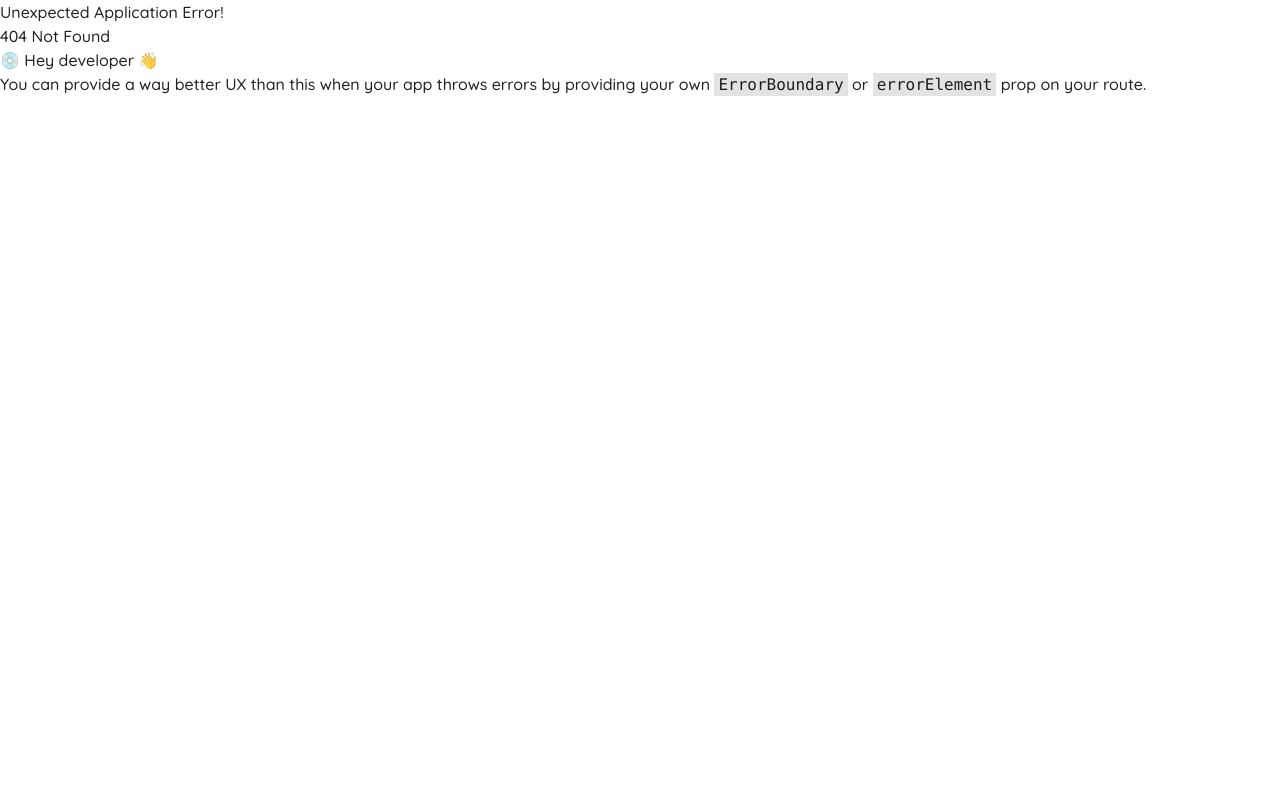
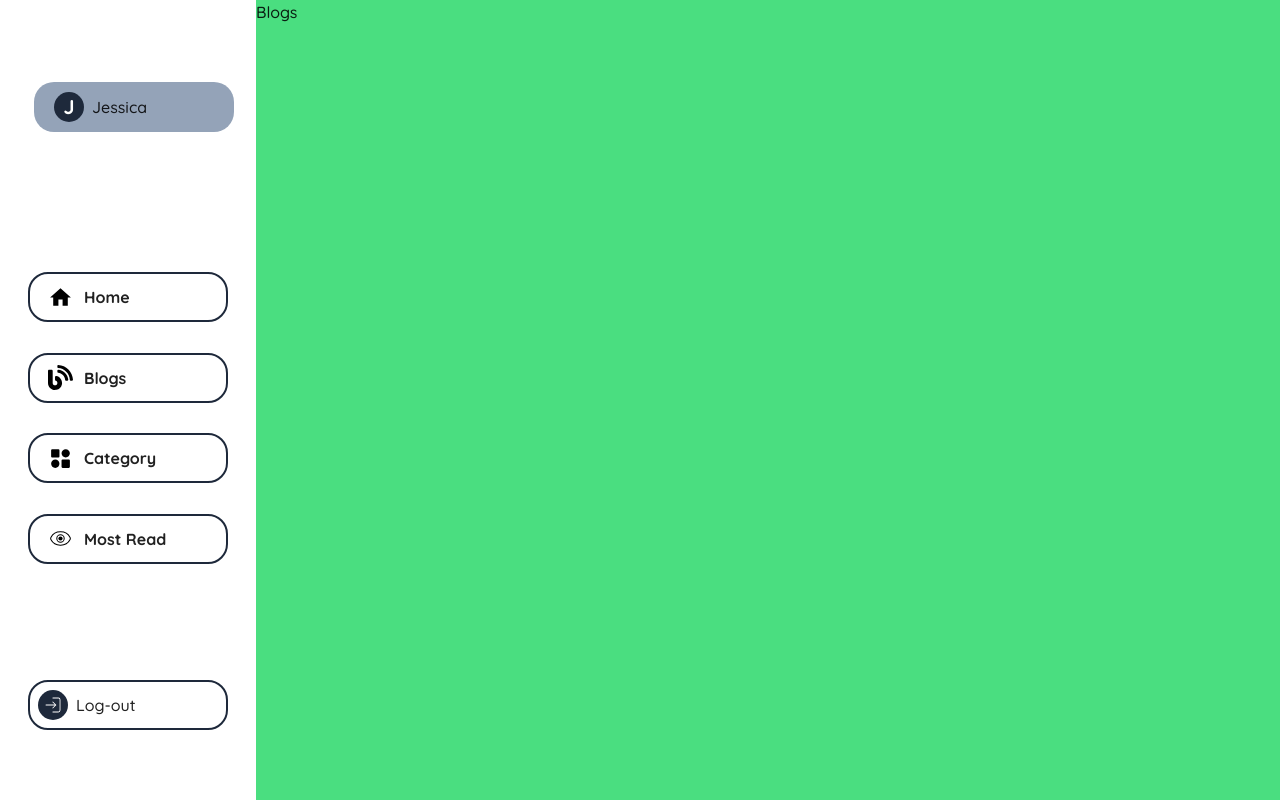
Before and after one commit to JoannaJeca/CMS, a React (Vite) app in the folder FE/: page /blogs in a window 1280 px wide. Before the commit this address had no page. Built offline with nearby package versions, Linux system fonts and the light colour scheme.

Commit message:
route blog page added

```diff
--- a/FE/src/Layout/Layout.tsx
+++ b/FE/src/Layout/Layout.tsx
@@ -1,14 +1,14 @@
-
-import SideBar from '../pages/SideBar'
-import HomeScreen from '../pages/home/HomeScreen'
+import { Outlet } from "react-router-dom";
+import SideBar from "../pages/SideBar";
+import HomeScreen from "../pages/home/HomeScreen";
 
 const Layout = () => {
   return (
-      <div className='flex justify-center items-center'>
-          <SideBar />
-          <HomeScreen/>
+    <div className="flex justify-center items-center">
+      <SideBar />
+      <Outlet />
     </div>
-  )
-}
+  );
+};
 
-export default Layout
+export default Layout;
--- a/FE/src/pages/SideBar.tsx
+++ b/FE/src/pages/SideBar.tsx
@@ -3,6 +3,7 @@ import { FaBlog } from "react-icons/fa";
 import { BiSolidCategoryAlt } from "react-icons/bi";
 import { MdHome } from "react-icons/md";
 import { CiRead } from "react-icons/ci";
+import { NavLink } from "react-router-dom";
 
 const SideBar = () => {
   return (
@@ -15,18 +16,24 @@ const SideBar = () => {
           Jessica
         </div>
         <div className="w-[230px] h-[330px]  flex justify-around items-center flex-col mt-4 pt-2 ">
-          <nav className="w-[200px] h-[50px] rounded-[20px] border-slate-800 border-2 flex items-center font-bold my-2 mx-2 ">
+          <NavLink
+            to="/"
+            className="w-[200px] h-[50px] rounded-[20px] border-slate-800 border-2 flex items-center font-bold my-2 mx-2 hover:bg-slate-200 transition-all duration-300"
+          >
             <div className="w-[30px] h-[30px] flex justify-center items-center text-black font-bold text-[25px] mr-2 ml-4 border-slate-800 border-3 ">
               <MdHome />
             </div>
             Home
-          </nav>
-          <nav className="w-[200px] h-[50px] rounded-[20px] border-slate-800 border-2 flex items-center font-bold my-2 mx-2 ">
+          </NavLink>
+          <NavLink
+            to="/blogs"
+            className="w-[200px] h-[50px] rounded-[20px] border-slate-800 border-2 flex items-center font-bold my-2 mx-2 hover:bg-slate-200 transition-all duration-300"
+          >
             <div className="w-[30px] h-[30px] flex justify-center items-center text-black font-bold text-[25px] mr-2 ml-4 border-slate-800 border-3 ">
               <FaBlog />
             </div>
             Blogs
-          </nav>
+          </NavLink>
           <nav className="w-[200px] h-[50px] rounded-[20px] border-slate-800 border-2 flex  items-center font-bold my-2 mx-2 ">
             <div className="w-[30px] h-[30px] flex justify-center items-center text-black font-bold text-[25px] mr-2 ml-4 border-slate-800 border-3 ">
               <BiSolidCategoryAlt />
--- /dev/null
+++ b/FE/src/pages/home/Blogs.tsx
@@ -0,0 +1,5 @@
+const Blogs = () => {
+  return <div className="bg-green-400 w-[80%] h-screen">Blogs</div>;
+};
+
+export default Blogs;
--- a/FE/src/router/Router.tsx
+++ b/FE/src/router/Router.tsx
@@ -4,11 +4,23 @@ import Register from "../pages/auth/Register";
 import Verify from "../pages/auth/Verify";
 import Login from "../pages/auth/Login";
 import AuthLayout from "../Layout/AuthLayout";
+import HomeScreen from "../pages/home/HomeScreen";
+import Blogs from "../pages/home/Blogs";
 
 export const mainRouter = createBrowserRouter([
   {
     path: "/",
     element: <Layout />,
+    children: [
+      {
+        index: true,
+        element: <HomeScreen />,
+      },
+      {
+        path: "blogs",
+        element: <Blogs />,
+      },
+    ],
   },
   {
     path: "/auth",
```
Also changed, not shown: 1 other file (tests, documents, lock files or other folders).
